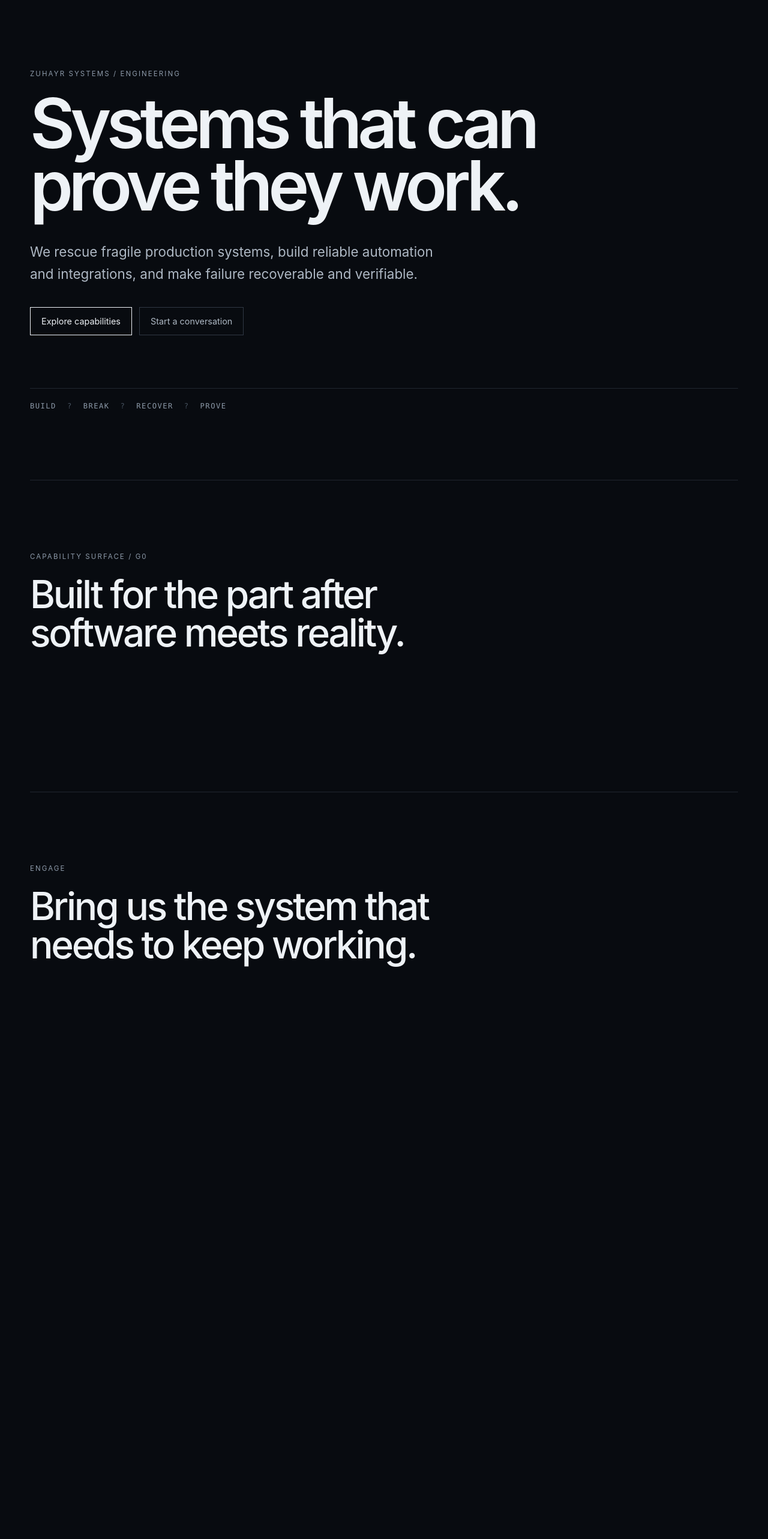
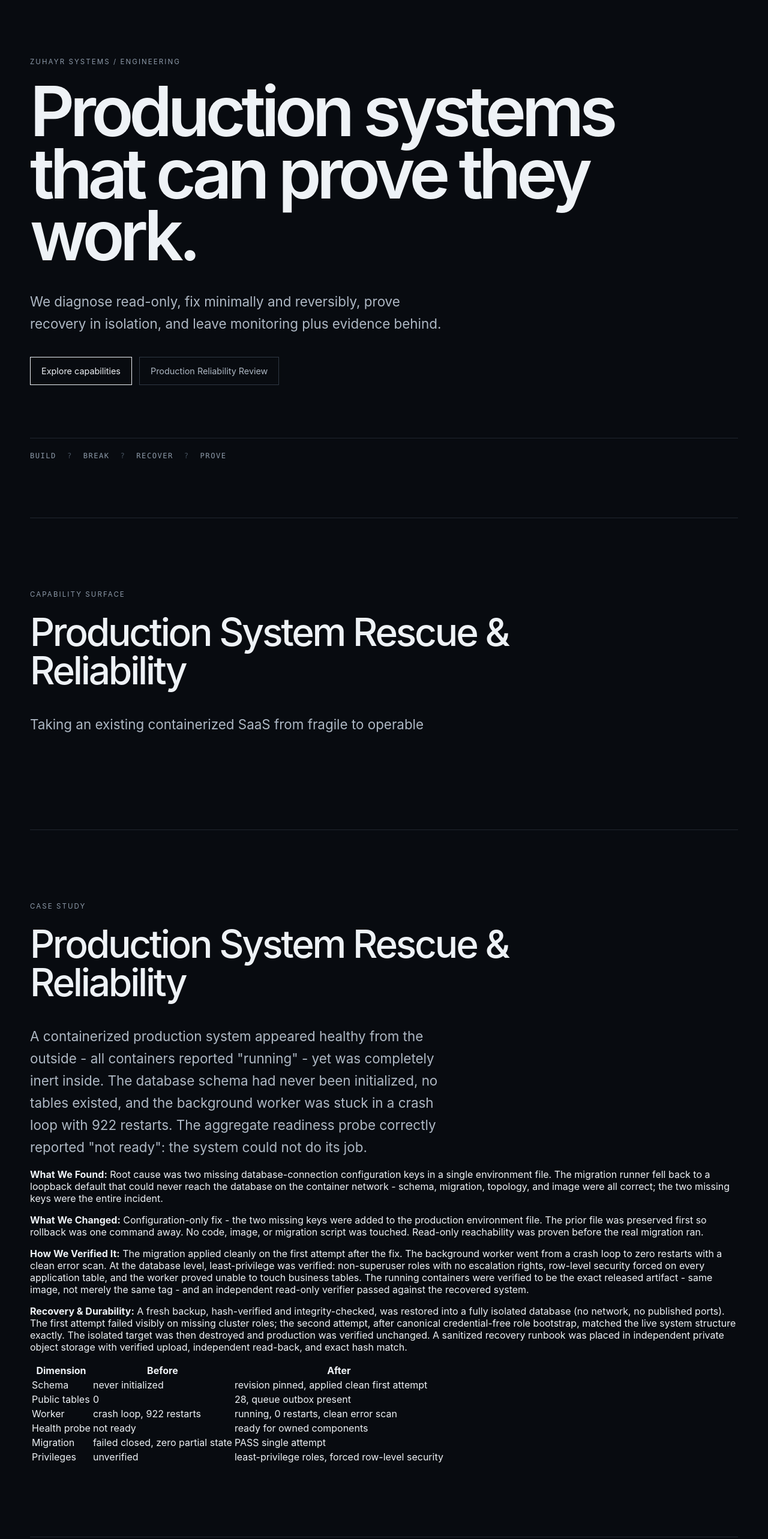
Before and after one commit to ZUHAYR-SYSTEMS/zuhayr-public-front-door, a React (Vite) app: page / in a window 1280 px wide. Shown: the top 2566 px of the page at 60% size. Before the commit the page ends 1840 px from the top, so only its background shows below. Built offline with nearby package versions, Linux system fonts and the light colour scheme.

Commit message:
feat: integrate Production System Rescue & Reliability Stage-2 case study (CL-18 disclosure, claim-ledger-respecting narrative)

```diff
--- a/src/App.tsx
+++ b/src/App.tsx
@@ -1,23 +1,17 @@
-export default function App() {
-  return (
-    <main>
-      <section className="hero">
-        <p className="eyebrow">ZUHAYR SYSTEMS / ENGINEERING</p>
+export default function App() { return (    <main>      <section className="hero">        <p className="eyebrow">ZUHAYR SYSTEMS / ENGINEERING</p>
 
         <h1>
-          Systems that can
-          <br />
-          prove they work.
+          Production systems
+          that can prove they work.
         </h1>
 
         <p className="lede">
-          We rescue fragile production systems, build reliable automation
-          and integrations, and make failure recoverable and verifiable.
+          We diagnose read-only, fix minimally and reversibly, prove recovery in isolation, and leave monitoring plus evidence behind.
         </p>
 
         <div className="actions">
           <a href="#capabilities">Explore capabilities</a>
-          <a href="#contact" className="secondary">Start a conversation</a>
+          <a href="#engagement" className="secondary">Production Reliability Review</a>
         </div>
 
         <div className="system-line" aria-label="ZUHAYR engineering lifecycle">
@@ -32,13 +26,118 @@ export default function App() {
       </section>
 
       <section id="capabilities" className="placeholder">
-        <p className="eyebrow">CAPABILITY SURFACE / G0</p>
-        <h2>Built for the part after software meets reality.</h2>
+        <p className="eyebrow">CAPABILITY SURFACE</p>
+        <h2>Production System Rescue & Reliability</h2>
+        <p className="lede small">Taking an existing containerized SaaS from fragile to operable</p>
       </section>
+
+      <section id="case-study" className="placeholder">
+        <p className="eyebrow">CASE STUDY</p>
+        <h2>Production System Rescue & Reliability</h2>
+        <p className="lede">
+          A containerized production system appeared healthy from the outside - all containers reported "running" - yet was completely inert inside. The database schema had never been initialized, no tables existed, and the background worker was stuck in a crash loop with 922 restarts. The aggregate readiness probe correctly reported "not ready": the system could not do its job.
+        </p>
+        <p className="sublede">
+          <strong>What We Found:</strong> Root cause was two missing database-connection configuration keys in a single environment file. The migration runner fell back to a loopback default that could never reach the database on the container network - schema, migration, topology, and image were all correct; the two missing keys were the entire incident.
+        </p>
+        <p className="sublede">
+          <strong>What We Changed:</strong> Configuration-only fix - the two missing keys were added to the production environment file. The prior file was preserved first so rollback was one command away. No code, image, or migration script was touched. Read-only reachability was proven before the real migration ran.
+        </p>
+        <p className="sublede">
+          <strong>How We Verified It:</strong> The migration applied cleanly on the first attempt after the fix. The background worker went from a crash loop to zero restarts with a clean error scan. At the database level, least-privilege was verified: non-superuser roles with no escalation rights, row-level security forced on every application table, and the worker proved unable to touch business tables. The running containers were verified to be the exact released artifact - same image, not merely the same tag - and an independent read-only verifier passed against the recovered system.
+        </p>
+        <p className="sublede">
+          <strong>Recovery & Durability:</strong> A fresh backup, hash-verified and integrity-checked, was restored into a fully isolated database (no network, no published ports). The first attempt failed visibly on missing cluster roles; the second attempt, after canonical credential-free role bootstrap, matched the live system structure exactly. The isolated target was then destroyed and production was verified unchanged. A sanitized recovery runbook was placed in independent private object storage with verified upload, independent read-back, and exact hash match.
+        </p>
+        <table>
+          <thead>
+            <tr>
+              <th className="tablehdr">Dimension</th>
+              <th className="tablehdr">Before</th>
+              <th className="tablehdr">After</th>
+            </tr>
+          </thead>
+          <tbody>
+            <tr>
+              <td className="tablerow">Schema</td>
+              <td className="tablerow">never initialized</td>
+              <td className="tablerow">revision pinned, applied clean first attempt</td>
+            </tr>
+            <tr>
+              <td className="tablerow">Public tables</td>
+              <td className="tablerow">0</td>
+              <td className="tablerow">28, queue outbox present</td>
+            </tr>
+            <tr>
+              <td className="tablerow">Worker</td>
+              <td className="tablerow">crash loop, 922 restarts</td>
+              <td className="tablerow">running, 0 restarts, clean error scan</td>
+            </tr>
+            <tr>
+              <td className="tablerow">Health probe</td>
+              <td className="tablerow">not ready</td>
+              <td className="tablerow">ready for owned components</td>
+            </tr>
+            <tr>
+              <td className="tablerow">Migration</td>
+              <td className="tablerow">failed closed, zero partial state</td>
+              <td className="tablerow">PASS single attempt</td>
+            </tr>
+            <tr>
+              <td className="tablerow">Privileges</td>
+              <td className="tablerow">unverified</td>
+              <td className="tablerow">least-privilege roles, forced row-level security</td>
+            </tr>
+          </tbody>
+        </table>
+      </section>
+
+      <section id="how-we-work" className="placeholder">
+        <p className="eyebrow">HOW WE WORK</p>
+        <h2>Safer production change, from start to finish</h2>
+        <ul>
+          <li>Diagnose read-only before making any change</li>
+          <li>Change minimally and reversibly; preserve pre-change state for one-command rollback</li>
+          <li>Prove read-only reachability before committing the real migration</li>
+          <li>Migration applied cleanly on the first attempt after remediation</li>
+          <li>Prove recoverability with isolated restore rehearsals before claiming it</li>
+          <li>Deploy and observe scheduled operations layer; caught and fixed its own defect on day one</li>
+          <li>Close off-node durability with verified independent storage and independent read-back</li>
+          <li>Deliver a complete hashed evidence chain: every artifact checksummed, every failed attempt preserved and classified</li>
+        </ul>
+      </section>
+
+      <section id="outcome" className="placeholder">
+        <p className="eyebrow">WHAT THIS DEMONSTRATES</p>
+        <h2>Credible, verified recovery</h2>
+        <ul>
+          <li><strong>Safer production change:</strong> diagnose read-only first, change minimally and reversibly, prove recovery in isolation before claiming it</li>
+          <li><strong>Recoverability:</strong> proved restore in isolation before claiming it; two-run rehearsal pattern preserved in the record</li>
+          <li><strong>Reduced ambiguity during incidents:</strong> fail-closed diagnostics name the exact problem rather than leaving it vague</li>
+          <li><strong>Repeatable verification:</strong> independent read-only verifier pass, operations test suite green, observable monitoring discipline</li>
+          <li><strong>Durable recovery evidence:</strong> hash-verified independent storage with independent read-back; every artifact checksummed</li>
+          <li><strong>Cleaner operational handoff:</strong> complete evidence chain a buyer or auditor can re-verify independently</li>
+        </ul>
+      </section>
+
+      <section id="engagement" className="placeholder">
+        <p className="eyebrow">ENGAGEMENT FIT</p>
+        <h2>Production Reliability Review</h2>
+        <p className="lede">
+          This capability is for existing containerized SaaS that is degraded, "running but not working," or at a standstill where teams fear touching it. We diagnose read-only, fix minimally and reversibly, prove recovery in isolation, and leave monitoring plus evidence behind. Explicitly not offered: SLA-backed operations, greenfield builds at scale, public-launch readiness, payment-provider integrations, or external identity integrations.
+        </p>
+      </section>
+
+      <p className="disclosure">
+        this proof comes from rescuing and operating our own production infrastructure - not from a client engagement. No client data is involved. (CL-18)
+      </p>
 
       <section id="contact" className="placeholder">
         <p className="eyebrow">ENGAGE</p>
         <h2>Bring us the system that needs to keep working.</h2>
+        <p className="lede small">
+          A Production Reliability Review starts with a read-only diagnosis. We will never claim a service level not yet governed, and we never expose private evidence in our analysis.
+        </p>
       </section>
     </main>
   )
```
